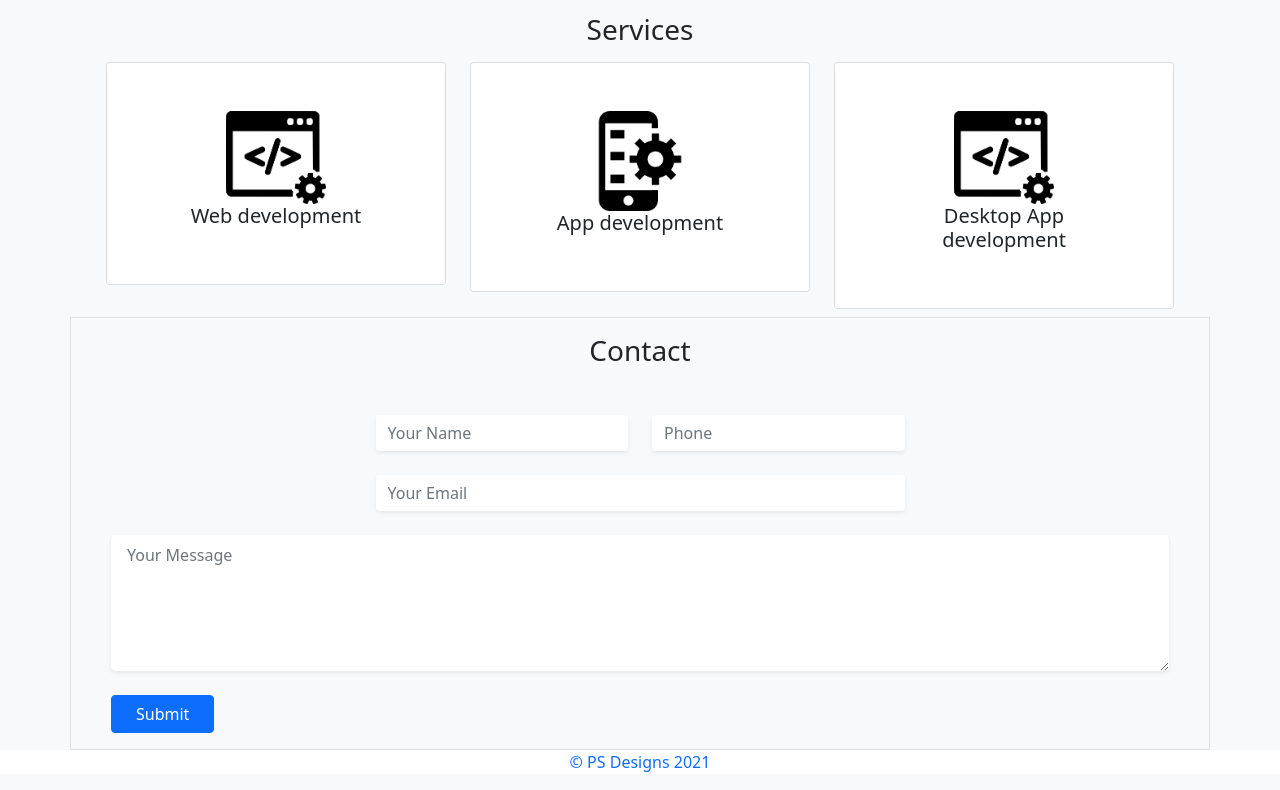
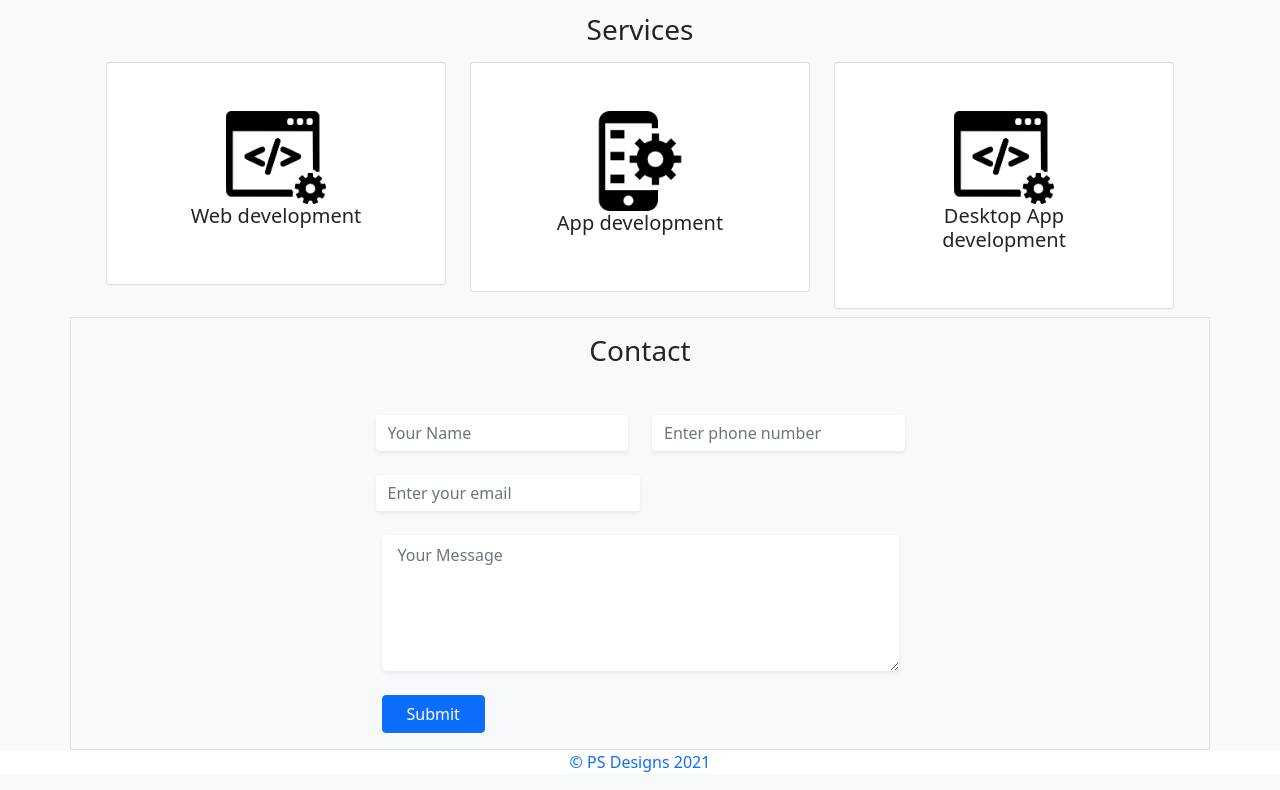
Before and after one commit to Sabarinathvfc/personal.io, a plain HTML site: page index.html in a window 1280 px wide. Shown: the part 1239-2029 px from the top of the page. Drawn offline with nearby package versions, Linux system fonts and the light colour scheme.

Commit message:
Add files via upload

```diff
--- a/index.html
+++ b/index.html
@@ -189,7 +189,7 @@
       >
         <h3 class="text-center mb-5">Contact</h3>
         <div class="col-md-6">
-          <form id="submit-form" onsubmit="return validation()" action="">
+          <form id="submit-form" onsubmit="return formValidation()" action="">
             <div class="row">
               <div class="col-lg-6 mb-4">
                 <input
@@ -197,21 +197,21 @@
                   type="text"
                   pattern="[a-zA-Z]*"
                   placeholder="Your Name"
-                  class="form-control fs-6 border-0 shadow-sm"
+                  class="form-control border-0 shadow-sm"
                   name="name"
                 />
                 <div class="text-danger" id="error_name"></div>
               </div>
               <div class="col-lg-6 mb-4">
-                <input id="phone" type="number" placeholder="Phone" class="
-                form-control fs-6 border-0 shadow-sm" name="phone>
+                <input id="phone" type="number" placeholder="Enter phone number"
+                class=" form-control border-0 shadow-sm" name="phone>
                 <div class="text-danger" id="error_phone"></div>
               </div>
-              <div class="col-lg-12 mb-4">
+              <div class="col-md-6 mb-4">
                 <input
                   id="email"
                   type="text"
-                  placeholder="Your Email"
+                  placeholder="Enter your email"
                   class="form-control fs-6 border-0 shadow-sm"
                   name="email"
                 />
@@ -219,7 +219,7 @@
               </div>
             </div>
             <div class="row">
-              <div class="col-lg-12 mb-4">
+              <div class="col-md-6 mb-4 mx-auto">
                 <textarea
                   id="message"
                   rows="5"
@@ -231,7 +231,7 @@
               </div>
             </div>
             <div class="row">
-              <div class="col-md-6">
+              <div class="col-md-6 mx-auto">
                 <button type="submit" class="btn btn-primary px-4 fs-6">
                   Submit
                 </button>
```
